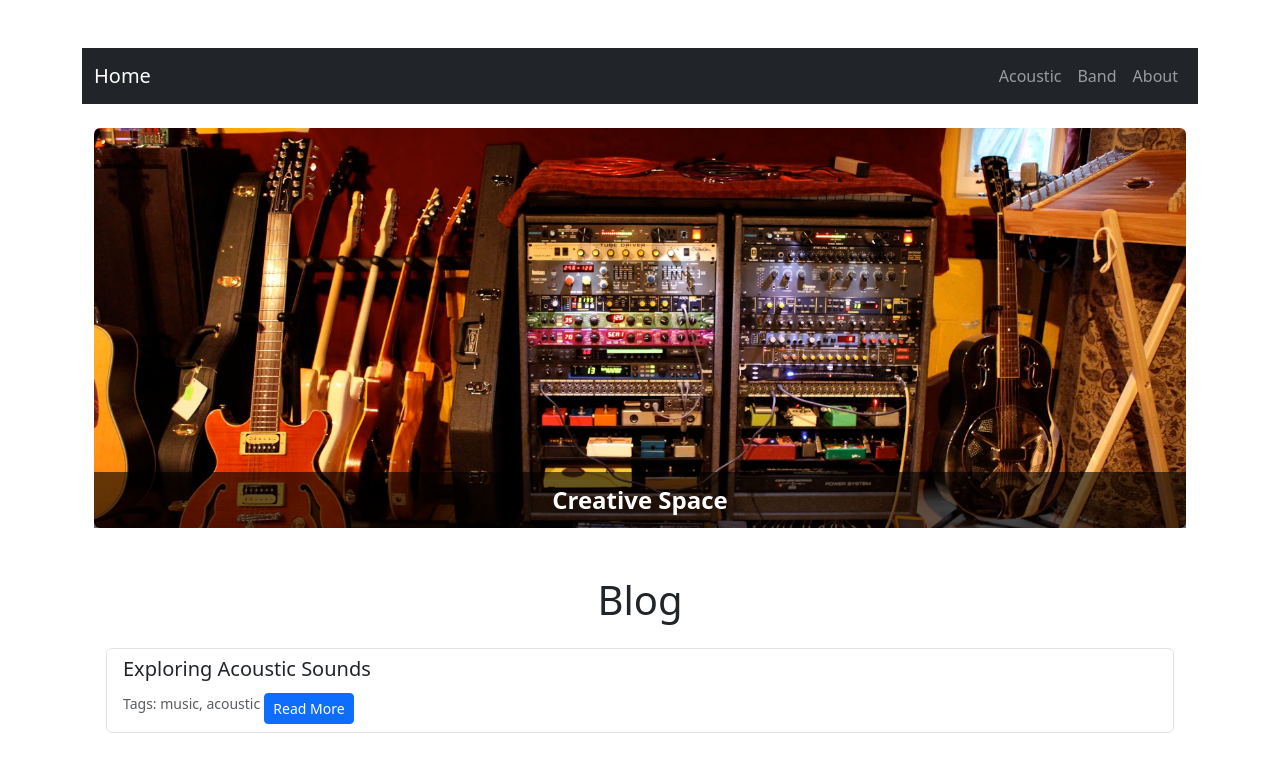
After one commit to sparkvilla/CreativeSpace_app, a Flask app: page /blog in a window 1280 px wide. The commit adds this page. Shown: the top 772 px of the page. Run offline with Flask 3, Linux system fonts and the light colour scheme.

Commit message:
added blog functionality

```diff
--- a/app.py
+++ b/app.py
@@ -6,6 +6,7 @@ from PIL import Image, ImageOps
 app = Flask(__name__)
 UPLOAD_FOLDER = "static/uploads"
 SONGS_FILE = "data/projects.json"
+BLOGS_FILE = "data/blogs.json"
 app.config["UPLOAD_FOLDER"] = UPLOAD_FOLDER
 
 
@@ -23,6 +24,14 @@ def save_songs(songs):
         json.dump(songs, f, indent=4)
 
 
+# Function to load blogs from JSON
+def load_blogs():
+    if os.path.exists(BLOGS_FILE):
+        with open(BLOGS_FILE, "r", encoding="utf-8") as f:
+            return json.load(f)
+    return []
+
+
 @app.route("/")
 def index():
     return render_template("index.html")
@@ -38,6 +47,12 @@ def acustic():
 def band():
     songs = [song for song in load_songs() if "band" in song["tags"]]
     return render_template("band.html", songs=songs)
+
+
+@app.route("/blog")
+def blog():
+    blogs = load_blogs()
+    return render_template("blog.html", blogs=blogs)
 
 
 @app.route("/upload", methods=["GET", "POST"])
--- /dev/null
+++ b/data/blogs.json
@@ -0,0 +1,13 @@
+[
+    {
+        "id": 1,
+        "title": "Exploring Acoustic Sounds",
+        "content": "This is the blog content...",
+        "tags": [
+            "music",
+            "acoustic"
+        ],
+        "author": "Diego",
+        "date": "2025-03-14"
+    }
+]
--- a/scripts/resize_img.py
+++ b/scripts/resize_img.py
@@ -1,7 +1,7 @@
 import os
 from PIL import Image, ImageOps
 
-image_path = "/home/diego/Downloads/band.jpg"
+image_path = "/home/diego/Downloads/IMG-20250309-WA0070.jpg"
 
 # Open and process the image
 with Image.open(image_path) as img:
--- a/templates/base.html
+++ b/templates/base.html
@@ -30,7 +30,7 @@
         <div class="image-wrapper">
             <img src="{{ url_for('static', filename='studio.JPG') }}" class="header-image rounded mb-4"
                 alt="Music Image">
-            <div class="text-overlay">Creative Music Collection</div>
+            <div class="text-overlay">Creative Space</div>
         </div>
     </div>
 
--- /dev/null
+++ b/templates/blog.html
@@ -0,0 +1,20 @@
+{% extends "base.html" %}
+
+{% block content %}
+<div class="container mt-5">
+    <h1 class="text-center">Blog</h1>
+    <div class="list-group mt-4">
+        {% for blog in blogs %}
+        <div class="list-group-item">
+            <h5 class="mb-1">{{ blog.title }}</h5>
+            <small class="text-muted">Tags: {{ ", ".join(blog.tags) }}</small>
+            <p class="collapse mt-2" id="blog{{ loop.index }}">{{ blog.content }}</p>
+            <button class="btn btn-primary btn-sm mt-2" data-bs-toggle="collapse"
+                data-bs-target="#blog{{ loop.index }}">
+                Read More
+            </button>
+        </div>
+        {% endfor %}
+    </div>
+</div>
+{% endblock %}
```
Also changed, not shown: data/projects.json (+21 -5 lines), templates/index.html (+8 -3 lines), static/nature.jpg (added), static/uploads/WeGotSoul.jpg.
